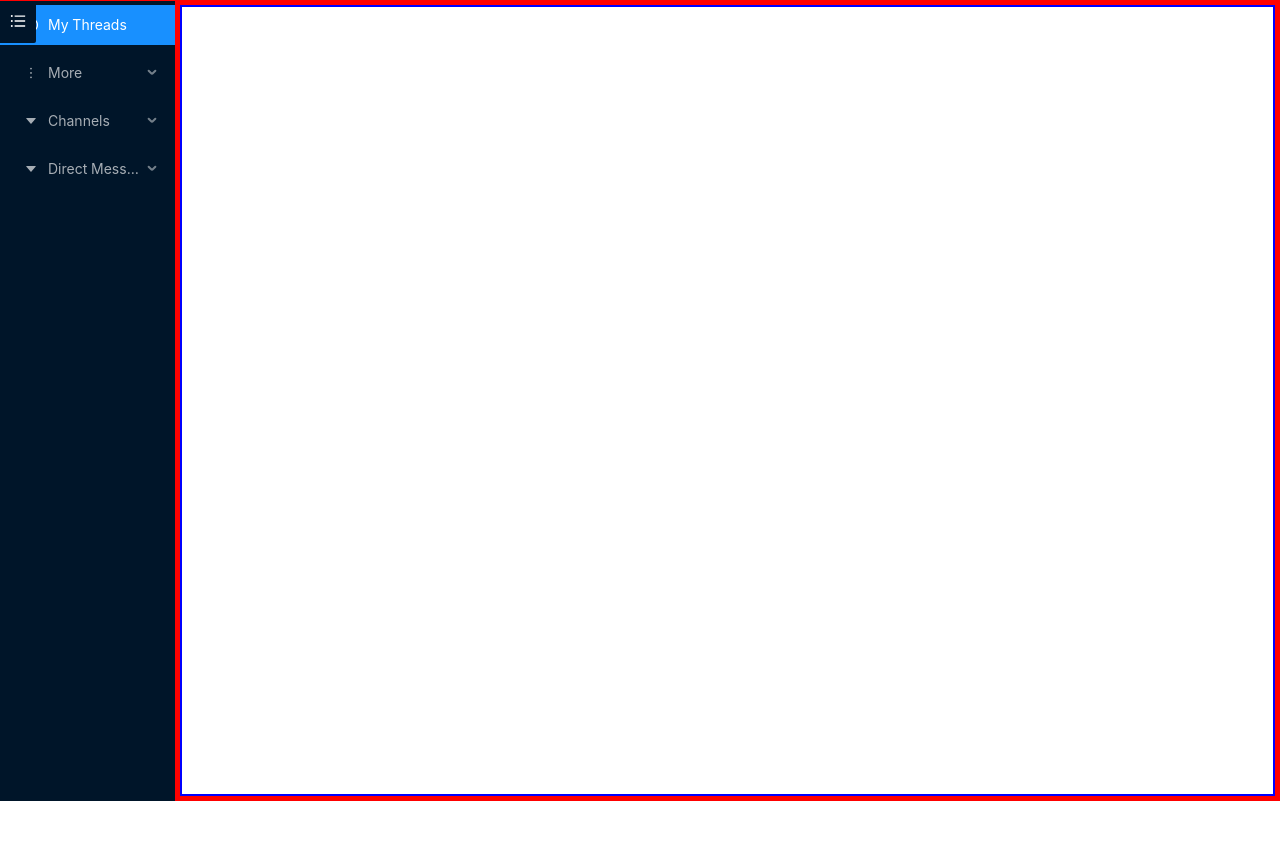
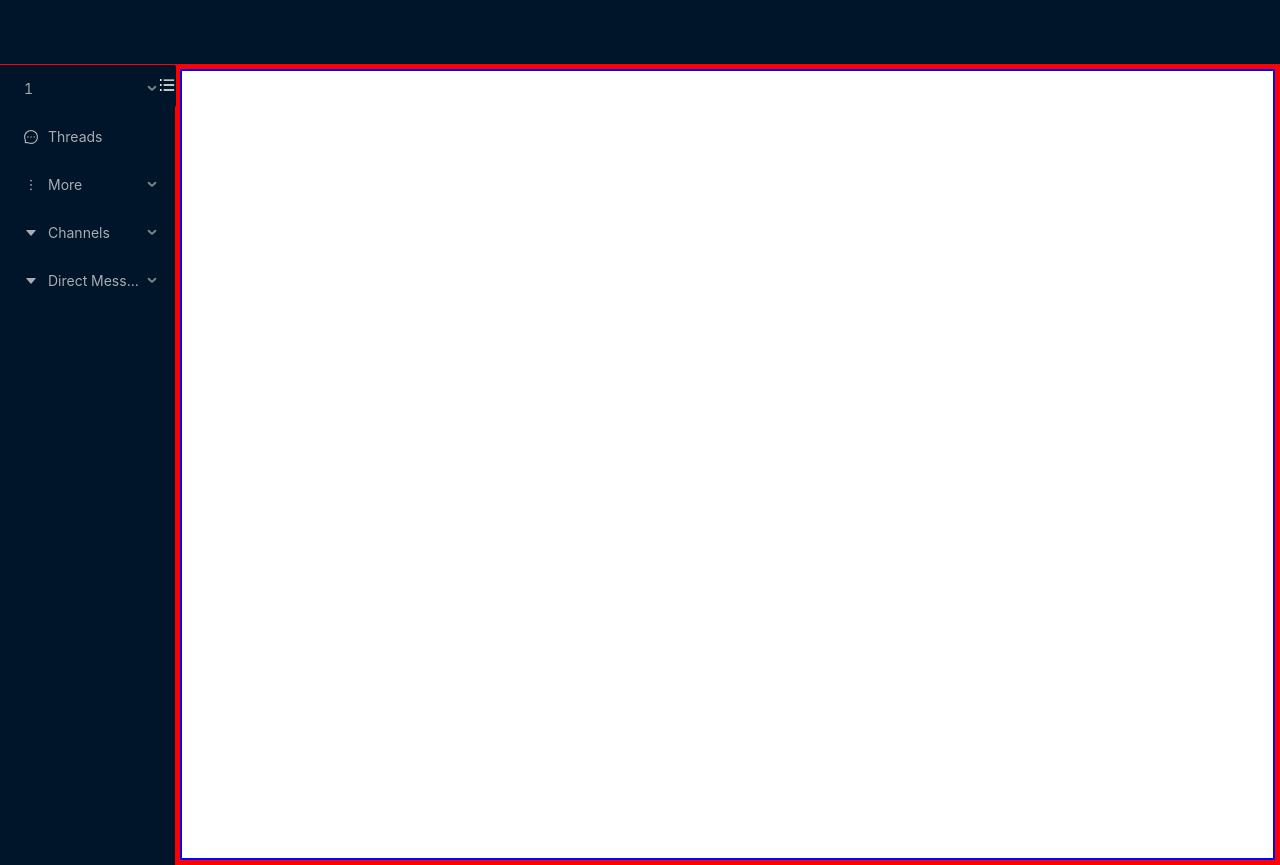
Before and after one commit to atanassov-daniel/ReactJS-Project, a React (Create React App) app: page /1 in a window 1280 px wide. Before the commit the page ends 801 px from the top, so only its background shows below. Built offline with nearby package versions, Linux system fonts and the light colour scheme; no server answers; the HTML template or start-up script is replaced by a standard one.

Commit message:
Made changes to the sidebar
will begin trying to lift state up for the team

```diff
--- a/src/App.js
+++ b/src/App.js
@@ -55,21 +55,26 @@ class App extends Component {
         return (
             <>
                 <Route
-                    path="/:team/:channel"
+                    //!!! path="/:team/:channel"
+                    path="/:team"
                     render={(props) => (
                         <Header className="site-layout-background" style={{ padding: 0 }} >
                             {/* {this.state.authInfo.isAuthenticated === true ? <Moda /> : ''} */}
                             {this.state.authInfo.isAuthenticated === true ? <Route render={(props) => (
                                 <Moda {...props} />
                             )} /> : ''}
-
                         </Header>
                     )}
                 />
 
 
                 <Layout style={{ minHeight: '100vh' }}>
-                    <Sidebar />
+                    <Route
+                        path="/:team"
+                        render={(props) => (
+                            <Sidebar {...props} />
+                        )}
+                    />
 
                     <Layout className="site-layout" style={{ border: '5px solid red', backgroundColor: '#fff' }}>
                         <Content id="col" style={{ margin: '0', height: '100%', border: '2.5px blue solid' }}>
--- a/src/components/MyTeamsLogin/MyTeamsLogin.js
+++ b/src/components/MyTeamsLogin/MyTeamsLogin.js
@@ -1,6 +1,6 @@
 import { Component } from 'react';
 import { Input, Image, Typography, Row, Col, Button, Card, Avatar } from 'antd';
-import {ArrowRightOutlined} from '@ant-design/icons'
+import { ArrowRightOutlined } from '@ant-design/icons'
 
 import getMyTeams from '../../services/getMyTeams';
 import styles from './MyTeamsLogin.module.css';
@@ -16,13 +16,17 @@ class MyTeamsLogin extends Component {
         };
     }
 
-    componentDidUpdate() {
+    componentDidUpdate() { //!!! what if it's really quick and is already logged in on DidMount, wiil this be a problem
         console.log(this.state.myTeams);
         if (this.state.myTeams === null) {
             getMyTeams(this.props.authInfo.email)
                 // .then(teams => this.setState(() => ({ myTeams: teams })));
                 .then(teams => this.setState(() => ({ myTeams: teams })));
         }
+    }
+
+    openTeam(e) {
+        this.props.history.push(`/${e.currentTarget.id}`);
     }
 
     render() {
@@ -67,6 +71,8 @@ class MyTeamsLogin extends Component {
                                 </p>
                             }
                             bodyStyle={{ padding: '0.15em 0 0 1.5em' }}
+                            style={{ border: '2px solid lightgray' }}
+                            headStyle={{ borderBottom: '2px solid lightgray' }}
                         >
                             {this.state.myTeams.map(team => (
                                 <Card
@@ -82,9 +88,12 @@ class MyTeamsLogin extends Component {
                                         }
                                         title={team?.name}
                                         //TODO   responsive title ->     https://css-tricks.com/forums/topic/show-truncated-text-by-hovering-only-on-ellipsis/
-                                    // description={message.createdAt}
+                                        description="{message.createdAt}"
+
+                                        style={{ width: 'max-content', float: 'left' }} //! so that the button can go on the same row
                                     />
-                                    <Button style={{float: 'right'}}><ArrowRightOutlined /></Button>
+
+                                    <Button style={{ float: 'right' }} onClick={this.openTeam.bind(this)} id={team?.name} ><ArrowRightOutlined /></Button>
                                 </Card>
                             ))}
                         </Card>
--- a/src/components/MyTeamsLogin/MyTeamsLogin.module.css
+++ b/src/components/MyTeamsLogin/MyTeamsLogin.module.css
@@ -6,8 +6,11 @@
 .innerCard {
     border-style: none;
     border-radius: 0;
+    margin-bottom: 0;
+}
+
+.innerCard:not(:last-child) {
     border-bottom: 1.5px solid lightgrey;
-    margin-bottom: 0;
 }
 
 .innerCard:hover {
--- a/src/components/Sidebar/Sidebar.js
+++ b/src/components/Sidebar/Sidebar.js
@@ -24,6 +24,8 @@ export default class Sidebar extends Component {
             // collapsed: true,
             collapsed: false,
         };
+
+        console.log(props);
     }
 
     onCollapse = (collapsed) => {
@@ -38,17 +40,26 @@ export default class Sidebar extends Component {
             <Sider collapsible collapsed={collapsed} onCollapse={this.onCollapse} className="sidebar" collapsedWidth="0" width={175}
                 breakpoint="md"
                 // trigger={null}
-                zeroWidthTriggerStyle={{ position: 'absolute', top: 0, left: 0 }}
+                // zeroWidthTriggerStyle={{ position: 'absolute', top: 0, left: '80%' }} // left: 0 -> when it was like this, the whole name of the team couldn't be seen
+                zeroWidthTriggerStyle={{ position: 'absolute', top: 0, left: '90%', width: 'max-content' }}
                 onBreakpoint={(broken) => {
                     console.log(broken);
                     console.log(this);
                 }}
             >
                 <div className="logo" />
-                <Menu theme="dark" defaultSelectedKeys={['1']} mode="inline" className="children" >
-                    <Menu.Item key="1" icon={<MessageOutlined />}>
-                        My Threads
-                </Menu.Item>
+                <Menu theme="dark" mode="inline" className="children" >{/* defaultSelectedKeys={['1']} */}
+                    {this.props.match.params.team ?
+                        <SubMenu key="sub0" title={this.props.match.params.team}>
+                            <Menu.Item key="1">
+                                <span>{this.props.match.params.team}</span>
+                            </Menu.Item>
+                        </SubMenu>
+                        : ''
+                    }
+                    <Menu.Item key="2" icon={<MessageOutlined />}>
+                        Threads
+                    </Menu.Item>
                     <SubMenu key="sub1" icon={<MoreOutlined />} title="More">
                         <Menu.Item key="3">All unreads</Menu.Item>
                         <Menu.Item key="4">All DMs</Menu.Item>
--- a/src/components/SiderDemo.css
+++ b/src/components/SiderDemo.css
@@ -29,6 +29,7 @@
     overflow-y: scroll;
     mask-image: linear-gradient(to top, transparent, black), linear-gradient(to left, transparent 17px, black 17px);
     -webkit-mask-image: linear-gradient(to top, transparent, black), linear-gradient(to left, transparent 17px, black 17px);
+    /*! -webkit-mask-image: linear-gradient(to bottom, transparent, black), linear-gradient(to left, transparent 17px, black 17px); -> changing to this broke the showing of the slider */
     mask-size: 100% 20000px;
     -webkit-mask-size: 100% 20000px;
     mask-position: left bottom;
@@ -235,3 +236,13 @@ div.ant-card.ant-card-bordered {
     overflow: hidden;
     /* otherwise the two empty loading rows would show outside of their card container */
 }
+
+
+
+/* additions to the slider */
+.ant-layout-sider-children:hover {
+    -webkit-mask-size: auto;
+    -webkit-mask-image: linear-gradient(to bottom, transparent, black), linear-gradient(to left, transparent 17px, black 17px);
+}
+
+/* /end */
--- a/src/components/Signin/Signin.js
+++ b/src/components/Signin/Signin.js
@@ -31,7 +31,8 @@ class Signin extends Component {
             .then((userCredential) => {
                 console.log('logged in');
                 console.log(this.props); // without binding 'this' further down, 'this' was undefined
-                this.props.history.push('/messages');
+                // this.props.history.push('/messages');
+                this.props.history.push('/login/workspaces');
             })
             .catch((error) => {
                 alert(`Couldn't log in - ${error.message}`);
```
